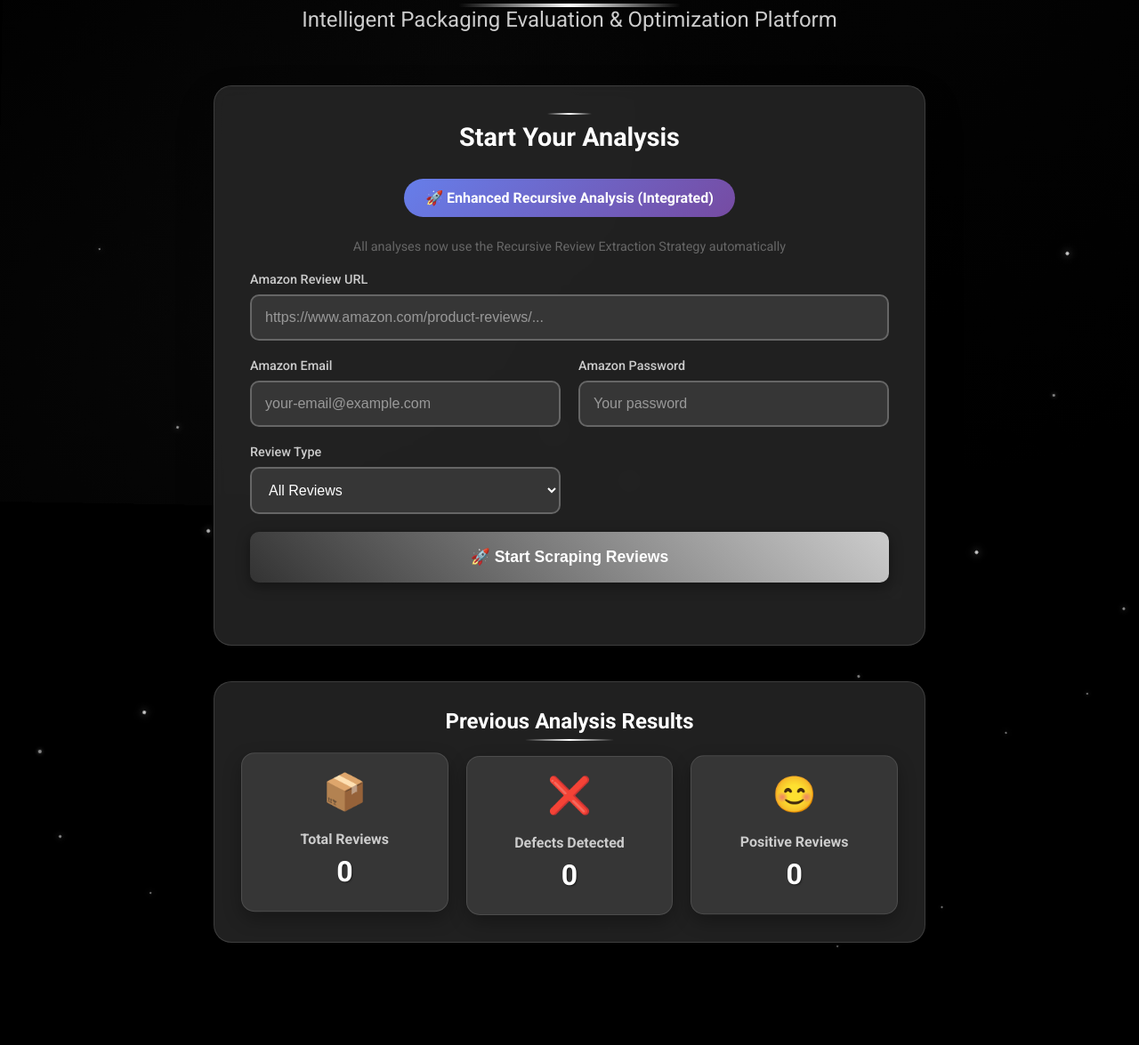
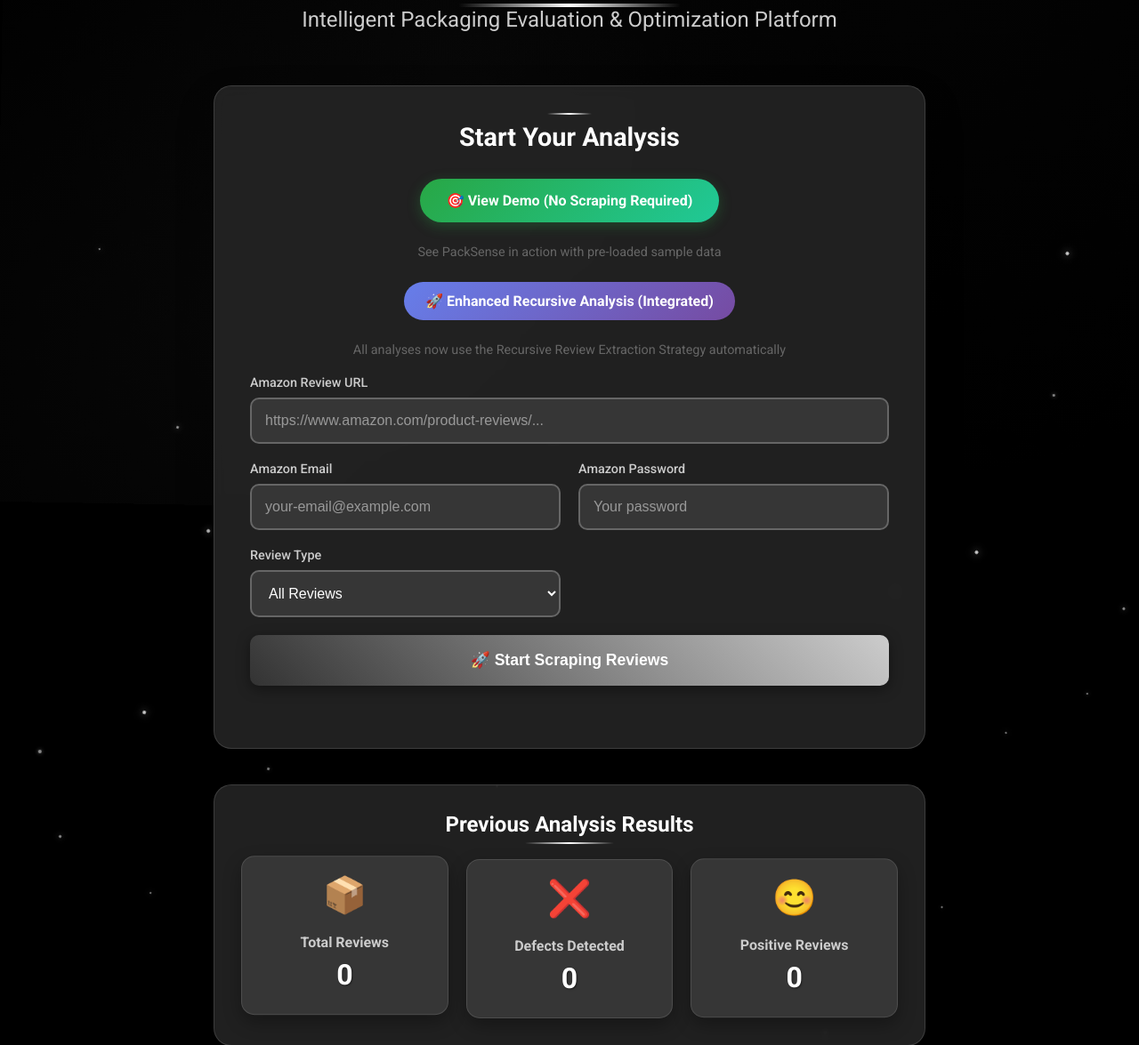
Before and after one commit to packsense394-cyber/PackSense_app, a Flask app: page /analyze in a window 1280 px wide. Shown: the part 205-1380 px from the top of the page at 89% size. Before the commit the page ends 1271 px from the top, so only its background shows below. Run offline with Flask 3, Linux system fonts and the light colour scheme; parts of the project's set-up code (start-up, migrations or seed data) failed here and were passed over.

Commit message:
Add demo mode functionality to bypass Amazon scraping
- Added prominent demo button on main page with green styling
- Created /demo route that serves pre-scraped Tide Ultra Oxi Boost data
- Added demo mode indicator banner on results page
- Demo mode uses existing recursive_analysis.json data
- All existing functionality remains intact
- Perfect solution for AWS deployment where scraping is blocked

```diff
--- a/app.py
+++ b/app.py
@@ -107,6 +107,56 @@ os.makedirs("static", exist_ok=True)
 def intro():
     """Introduction page"""
     return render_template("intro.html")
+
+@app.route("/demo")
+def demo():
+    """Demo mode - shows pre-scraped data without requiring scraping"""
+    # Use the Tide Ultra Oxi Boost data as demo
+    demo_folder = "Tide_Ultra_Oxi_Boost_Liquid_Laundry_Detergent,_84_fl_oz,_59_Loads,_Advanced_Stain_Remover,_Laundry_Detergent_Liquid_with_Extra_Oxi_Power_2025-09-02"
+
+    # Check if demo data exists
+    demo_path = os.path.join("static", demo_folder)
+    if not os.path.exists(demo_path):
+        return "Demo data not found. Please ensure demo data is available.", 404
+
+    # Load the recursive analysis data
+    recursive_analysis_path = os.path.join(demo_path, "recursive_analysis.json")
+    if not os.path.exists(recursive_analysis_path):
+        return "Demo analysis data not found.", 404
+
+    try:
+        with open(recursive_analysis_path, 'r', encoding='utf-8') as f:
+            recursive_data = json.load(f)
+
+        # Process the demo data the same way as real analysis
+        reviews = recursive_data.get('reviews', [])
+        cooccurrence_data = recursive_data.get('cooccurrence_data', {})
+        packaging_reviews = recursive_data.get('packaging_reviews', [])
+        sentiment_summary = recursive_data.get('sentiment_summary', {})
+        defect_analysis = recursive_data.get('defect_analysis', {})
+
+        # Get product info
+        product_name = "Tide Ultra Oxi Boost Liquid Laundry Detergent (Demo)"
+        product_image = f"/static/{demo_folder}/product.jpg"
+
+        # Add demo indicator to the data
+        demo_data = {
+            'product_name': product_name,
+            'product_image': product_image,
+            'reviews': reviews,
+            'cooccurrence_data': cooccurrence_data,
+            'packaging_reviews': packaging_reviews,
+            'sentiment_summary': sentiment_summary,
+            'defect_analysis': defect_analysis,
+            'is_demo': True,
+            'demo_folder': demo_folder
+        }
+
+        return render_template("results_enhanced.html", **demo_data)
+
+    except Exception as e:
+        print(f"Error loading demo data: {e}")
+        return f"Error loading demo data: {str(e)}", 500
 
 @app.route("/analyze", methods=["GET", "POST"])
 def index():
--- a/templates/index.html
+++ b/templates/index.html
@@ -784,6 +784,29 @@
 
       <div class="form-container">
         <div class="form-title">Start Your Analysis</div>
+
+        <!-- Demo Mode Button -->
+        <div style="text-align: center; margin-bottom: 25px;">
+          <a href="/demo" class="demo-btn" style="
+            display: inline-block;
+            background: linear-gradient(135deg, #28a745 0%, #20c997 100%);
+            color: white;
+            padding: 15px 30px;
+            border-radius: 25px;
+            font-weight: 600;
+            text-decoration: none;
+            margin-bottom: 15px;
+            transition: all 0.3s ease;
+            box-shadow: 0 4px 15px rgba(40, 167, 69, 0.3);
+          " onmouseover="this.style.transform='translateY(-2px)'; this.style.boxShadow='0 6px 20px rgba(40, 167, 69, 0.4)'"
+             onmouseout="this.style.transform='translateY(0)'; this.style.boxShadow='0 4px 15px rgba(40, 167, 69, 0.3)'">
+            🎯 View Demo (No Scraping Required)
+          </a>
+          <p style="color: #666; font-size: 0.9em; margin-top: 10px;">
+            See PackSense in action with pre-loaded sample data
+          </p>
+        </div>
+
         <div style="text-align: center; margin-bottom: 20px;">
           <div style="
             display: inline-block;
```
Also changed, not shown: templates/results_enhanced.html (+20 -0 lines).
